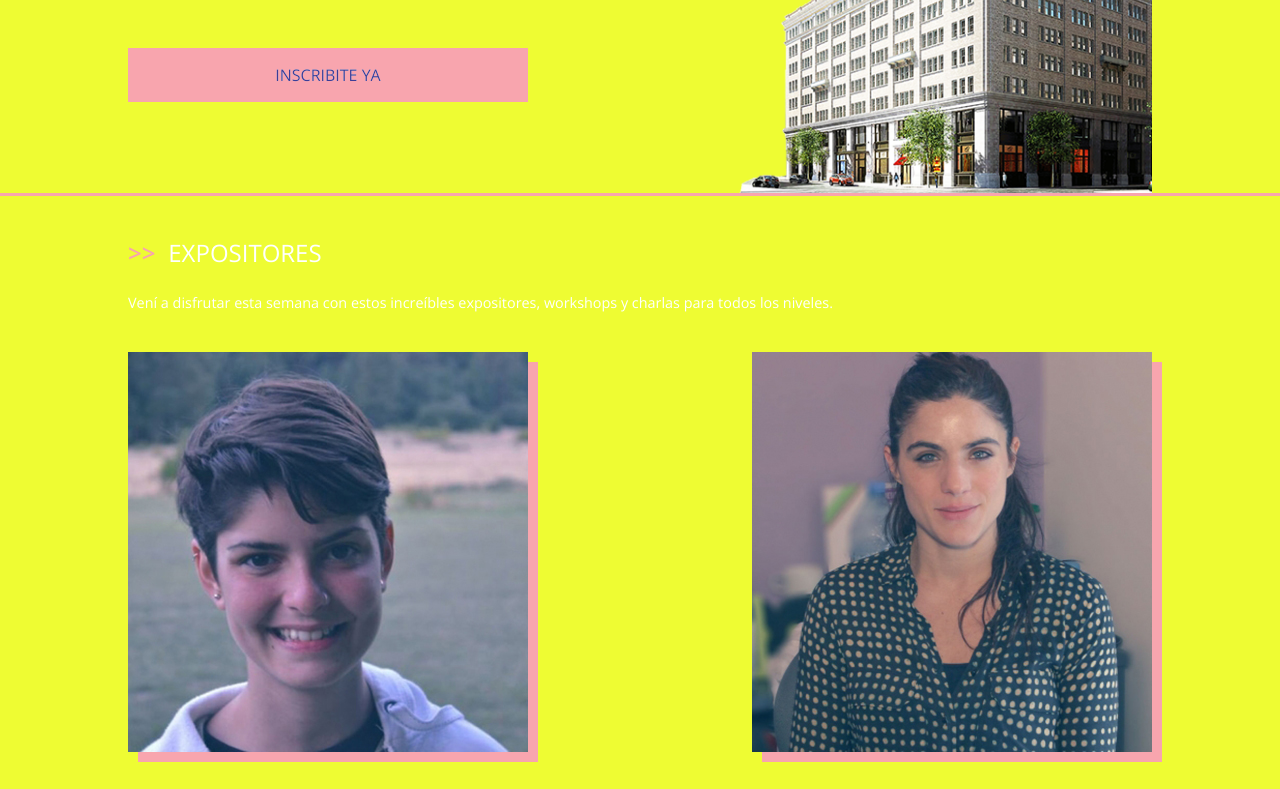
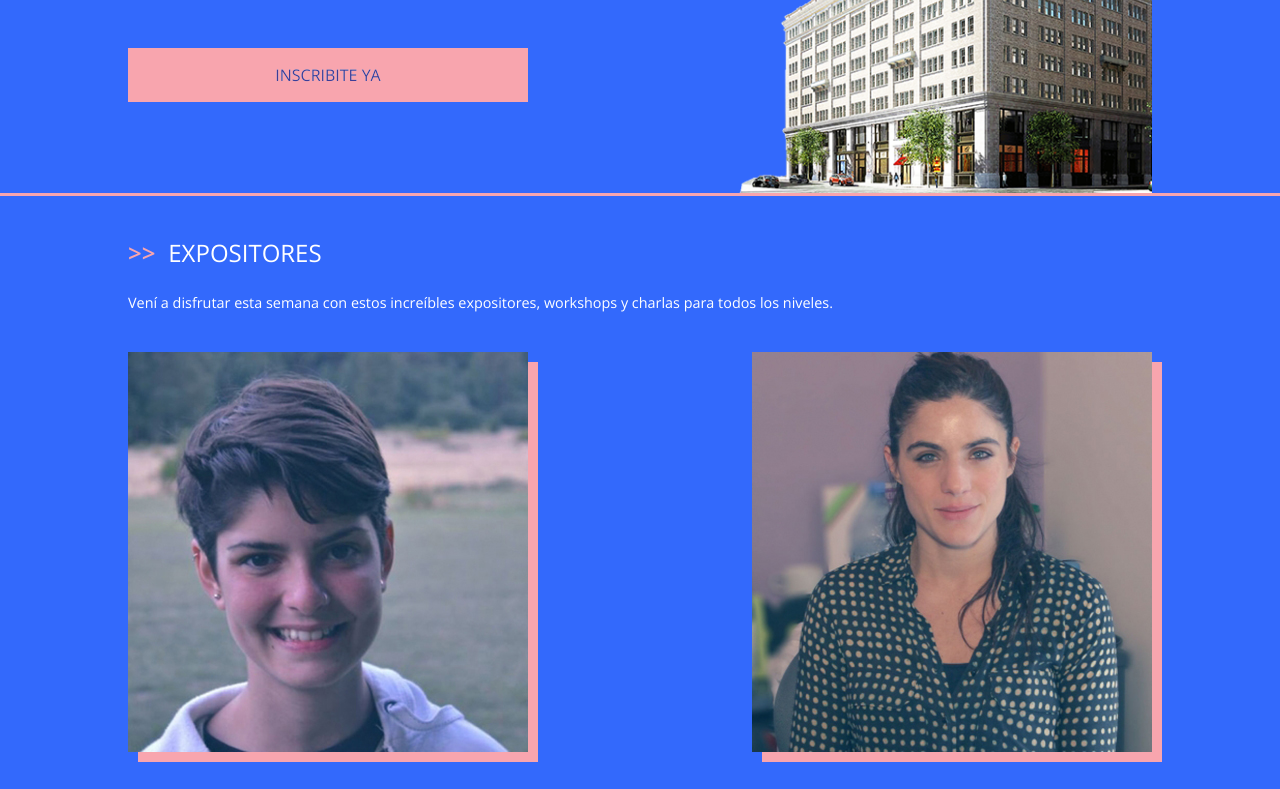
Before and after one commit to DCIBeto/prueba-proyecto, a plain HTML site: page index.html in a window 1280 px wide. Shown: the part 401-1190 px from the top of the page. Drawn offline with nearby package versions, Linux system fonts and the light colour scheme.

Commit message:
ahora sos azul

```diff
--- a/css/style.css
+++ b/css/style.css
@@ -7,7 +7,7 @@
   box-sizing: border-box; }
 
 body {
-  background-color: #edfc23ec;
+  background-color: #235dfcec;
   font-family: "Open Sans", sans-serif;
   color: #FFF;
   overflow-x: hidden; }
```
